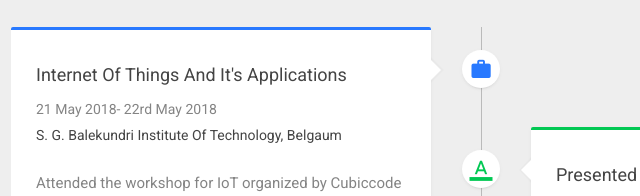
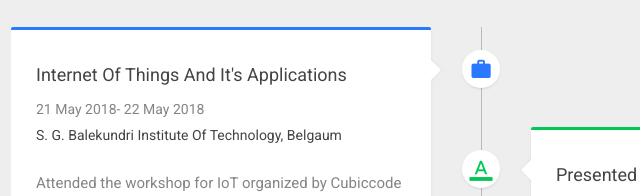
Before and after one commit to prajotkulkarni/repo, a plain HTML site: page resume/index.html in a window 1280 px wide. Shown: the part 2531-2727 px from the top of the page, 159-799 px from the left. Drawn offline with Linux system fonts and the light colour scheme.

Commit message:
Update index.html

```diff
--- a/resume/index.html
+++ b/resume/index.html
@@ -535,7 +535,7 @@
 										<div class="timeline-panel mdl-card mdl-shadow--2dp pt-30 pb-30 border-top-blue">
 											<div class="timeline-heading">
 												<h4 class="mb-10">Internet of things and it's applications</h4>
-												 <span class="duration mb-5">21 may 2018- 22rd may 2018</span>
+												 <span class="duration mb-5">21 may 2018- 22 may 2018</span>
 												<span class="institution">S. G. Balekundri Institute of Technology, Belgaum</span>
 											</div>
 											<div class="timeline-body">
```
